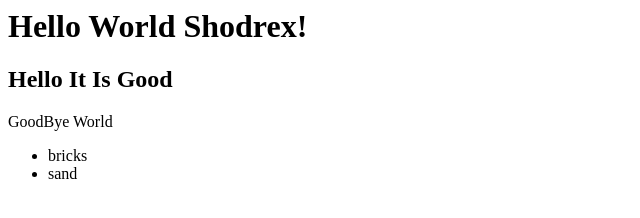
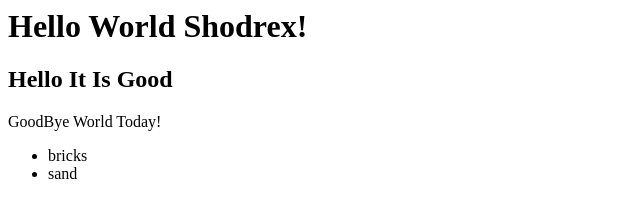
Before and after one commit to Goecol/shodrex-init, a plain HTML site: page index.html in a window 1280 px wide. Shown: the full height of the page, 0-640 px from the left. Drawn offline with Linux system fonts and the light colour scheme.

Commit message:
Goodbye World Today

```diff
--- a/index.html
+++ b/index.html
@@ -5,7 +5,7 @@
 
       <h1> Hello World Shodrex! </h1>
       <h2> Hello It Is Good    </h2>
-      <p>  GoodBye World</p>
+      <p>  GoodBye World Today!</p>
 	   <ul>
 	    <li>bricks</li>
 		<li>sand</li>
```
